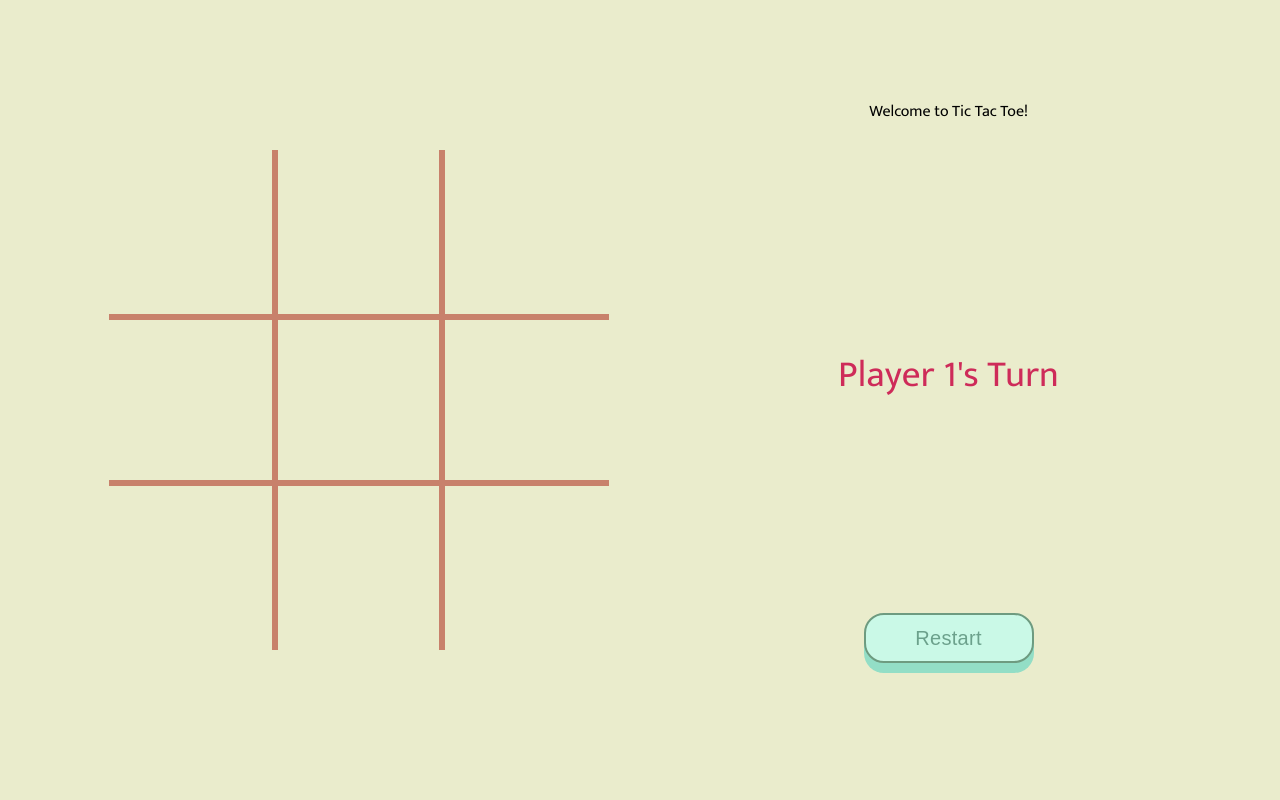
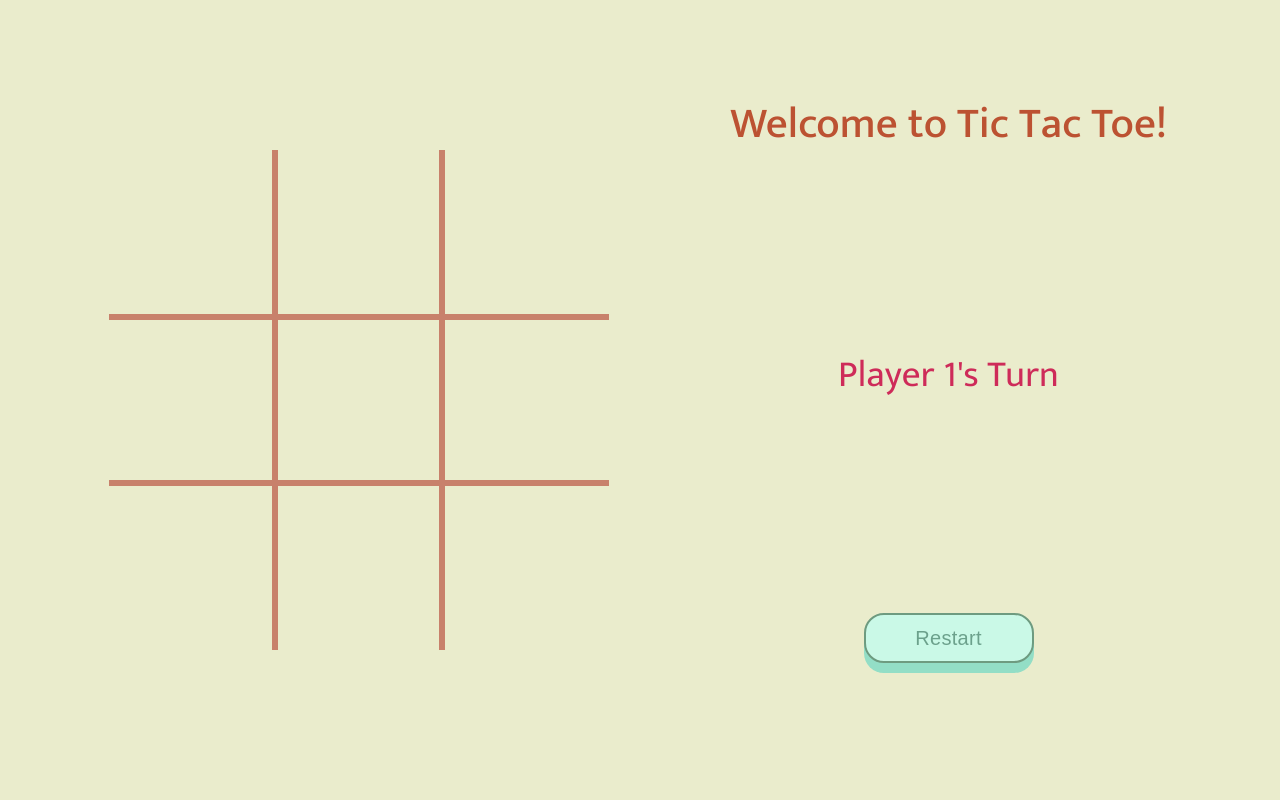
Before and after one commit to SKjustSK/tic-tac-toe, a plain HTML site: page index.html in a window 1280 px wide. Drawn offline with Linux system fonts and the light colour scheme.

Commit message:
Fixed welcome message

```diff
--- a/index.html
+++ b/index.html
@@ -15,7 +15,7 @@
 
     <div class="game-flow">
         <div class="welcome-wrapper">
-            <div class="welcome">Welcome to Tic Tac Toe!</div>
+            <div class="welcome-text">Welcome to Tic Tac Toe!</div>
         </div>
         <div class="game-status">
             <div class="game-status-text">Player 1's Turn</div>
```
